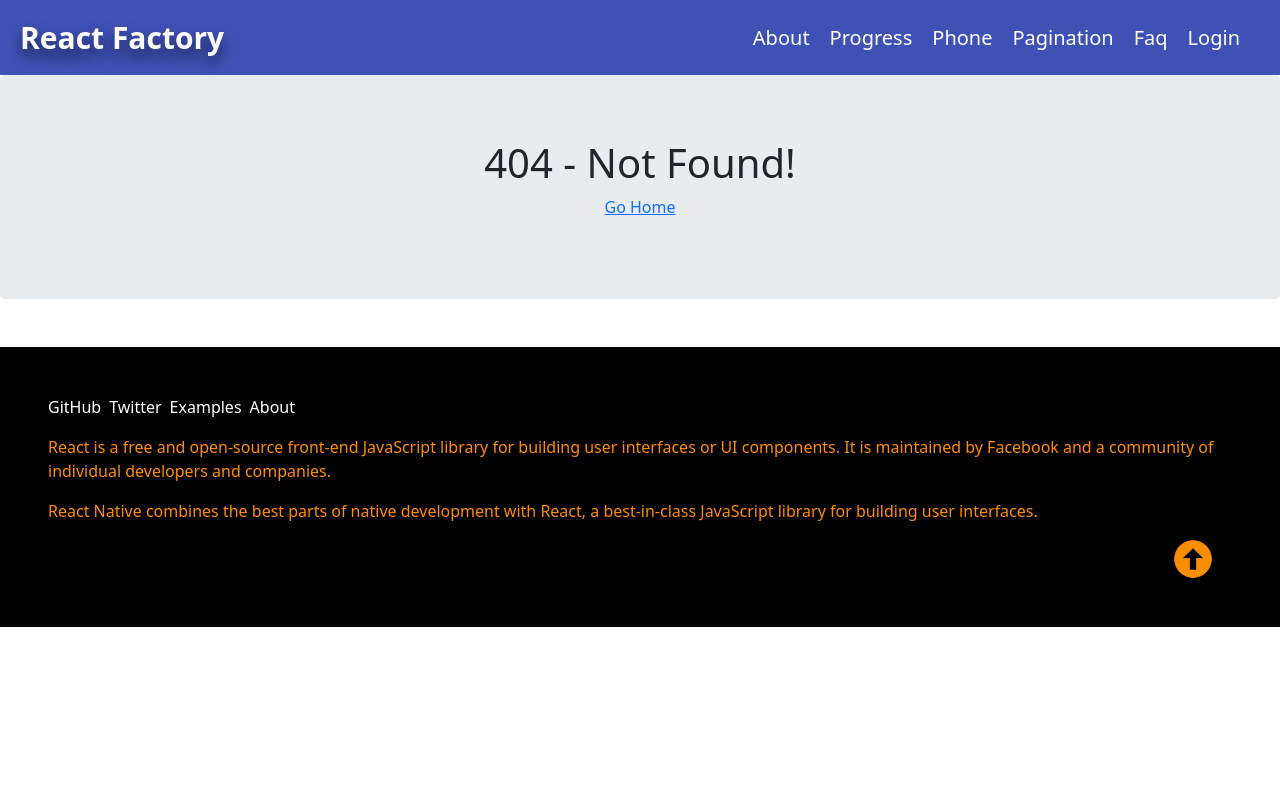
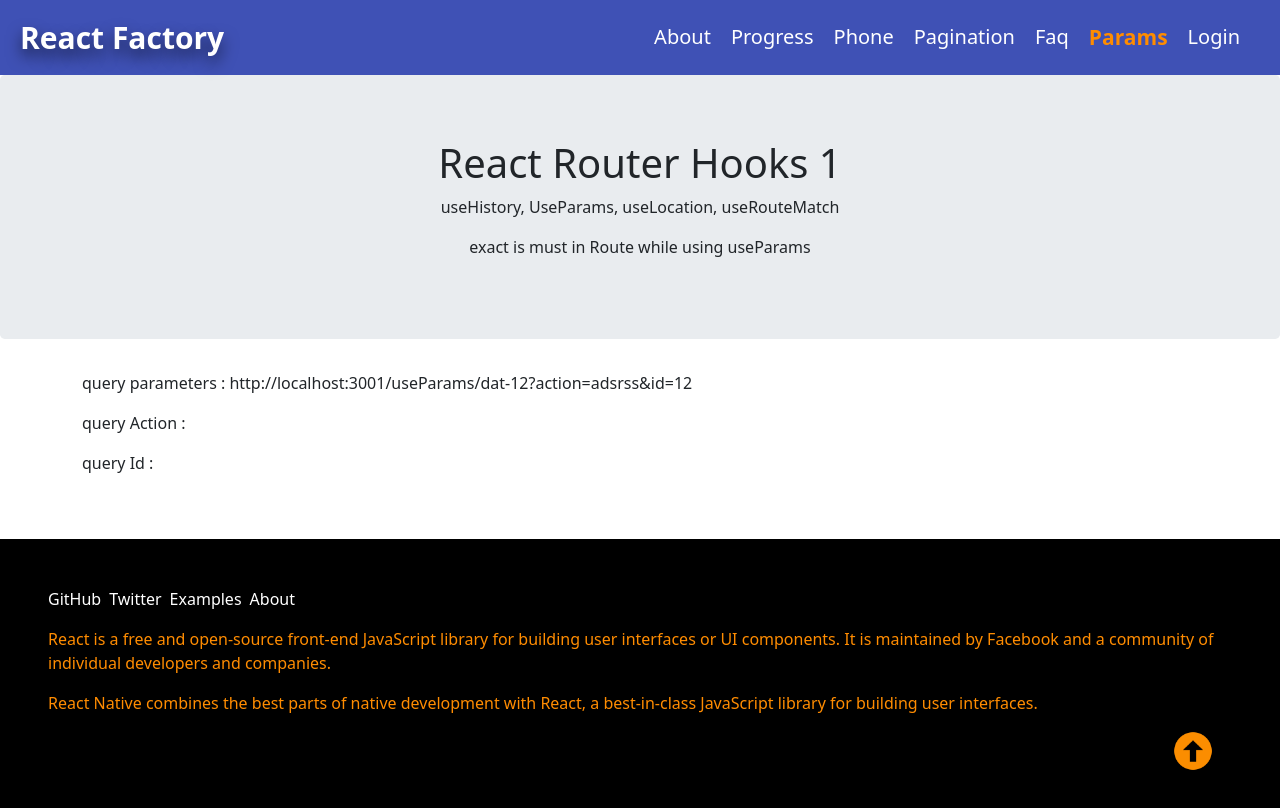
Before and after one commit to arifweb2020/React-Factory, a React (Create React App) app: page /useParams/1 in a window 1280 px wide. Shown: the top 808 px of the page. Built offline with nearby package versions, Linux system fonts and the light colour scheme.

Commit message:
add react router hooks with params

```diff
--- a/src/components/Navbar/index.jsx
+++ b/src/components/Navbar/index.jsx
@@ -28,6 +28,9 @@ function Navbar() {
                             <NavLink activeClassName="active" to="/faq">Faq</NavLink>
                         </li>
                         <li className="nav-item">
+                            <NavLink activeClassName="active" to="/useParams">Params</NavLink>
+                        </li>
+                        <li className="nav-item">
                             <NavLink activeClassName="active" to="/login">Login</NavLink>
                         </li>
                     </ul>
--- a/src/components/Navbar/index.scss
+++ b/src/components/Navbar/index.scss
@@ -20,7 +20,7 @@
       text-decoration: none;
   }
     .active{
-      color: #ffeb3b;
+      color: darkorange;
     font-size: 21px;
     font-weight: bold;
      }
--- a/src/pages/About/index.jsx
+++ b/src/pages/About/index.jsx
@@ -4,14 +4,17 @@ import Advantages from './Advantages/Advantages';
 import './index.scss'
 import Prerequisites from './Prerequisites/Prerequisites';
 import Pwa from './Pwa/Pwa';
+import {useParams} from 'react-router-dom';
 
 function About() {
+    let {title} = useParams();
     const [tab, setTab] = useState("advantages");
     return (
         <div className="aboutContainer">
             <div className="jumbotron text-center">
-                <h1>About</h1>
+                <h1>About {title}</h1>
                 <p>Enhance your skills in React and React Native !</p>
+
             </div>
 
             <div className="container">
--- a/src/pages/MainView/index.jsx
+++ b/src/pages/MainView/index.jsx
@@ -9,6 +9,7 @@ import Faq from '../Faq';
 import Pagination from '../Pagination';
 import PrivateRoute from '../PrivateRoute';
 import Login from '../Login';
+import Rams from '../Params';
 
 
 function MainView() {
@@ -22,12 +23,15 @@ function MainView() {
         <>
             <Switch>
                 <Route exact path="/" component={Home} />
-                <Route path="/about" component={About} />
+                <Route exact path="/about" component={About} />
+                <Route exact path="/about/:title" component={About} />
                 <Route path="/progress" component={Progress} />
                 <PrivateRoute exact path="/login"><Login/></PrivateRoute>
                 <Route path="/phone" component={Phone} />
                 <Route path="/faq" component={Faq} />
                 <Route path="/pagination" component={Pagination} />
+                <Route exact path="/useParams" component={Rams} />
+                <Route exact path="/useParams/:id" component={Rams} />
                 <Route component={NotFound} />
             </Switch>
         </>
--- /dev/null
+++ b/src/pages/Params/index.jsx
@@ -0,0 +1,54 @@
+import React, { useEffect } from 'react';
+import { useParams, useLocation, useRouteMatch } from 'react-router-dom';
+
+function Rams(props) {
+    let { id } = useParams();
+
+    //let location = useLocation();
+    // console.log(location);
+    // // useLocation pass two object
+    // // pathname: "/useParams/dat-12"
+    // //search: "?action=adsrss&id=12"
+    // console.log(location.pathname);
+
+    // custome hook for finding search query
+    const useQuery = () => {
+        return new URLSearchParams(useLocation().search);
+    }
+    let query = useQuery();
+    //http://localhost:3001/useParams/dat-12?action=adsrss&id=12
+    console.log(query.get('id'));
+    console.log(query.get('action'));
+
+    // let match = useRouteMatch('/useParams/:actionsss');
+    // console.log(match);
+    // console.log(match.params);
+    // console.log(match.params.actionsss);
+
+
+    useEffect(() => {
+        console.log("params")
+
+    }, [])
+
+    return (
+        <div className="paramsContainer">
+            <div className="jumbotron text-center">
+                <h1>React Router Hooks {id}</h1>
+                <p>useHistory, UseParams, useLocation, useRouteMatch</p>
+                <p>exact is must in Route while using useParams</p>
+            </div>
+            <div className="container">
+                <div className="row">
+                    <div className="col-lg-12">
+                        <p>query parameters : http://localhost:3001/useParams/dat-12?action=adsrss&id=12</p>
+                    <p>query Action : {query.get('action')}</p>
+                    <p>query Id : {query.get('id')}</p>
+                    </div>
+                </div>
+            </div>
+        </div>
+    );
+}
+
+export default Rams;
```
